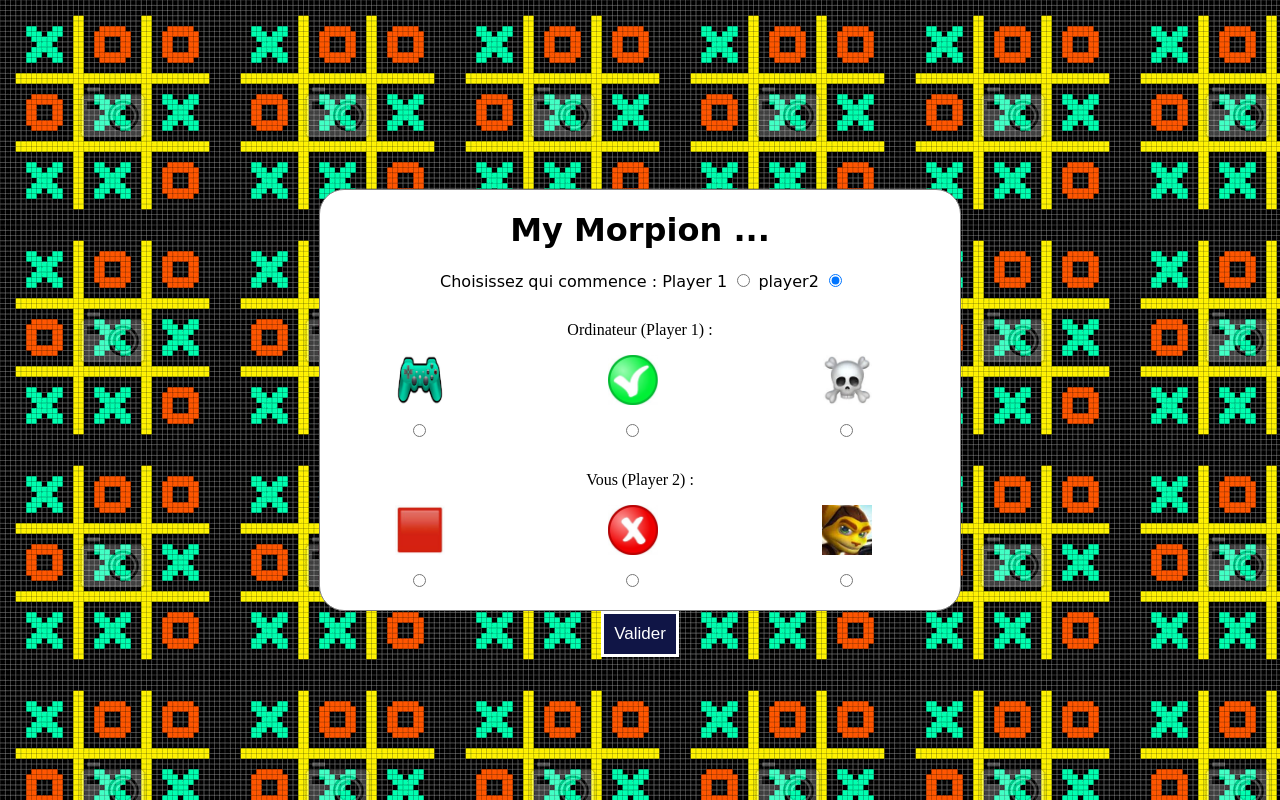
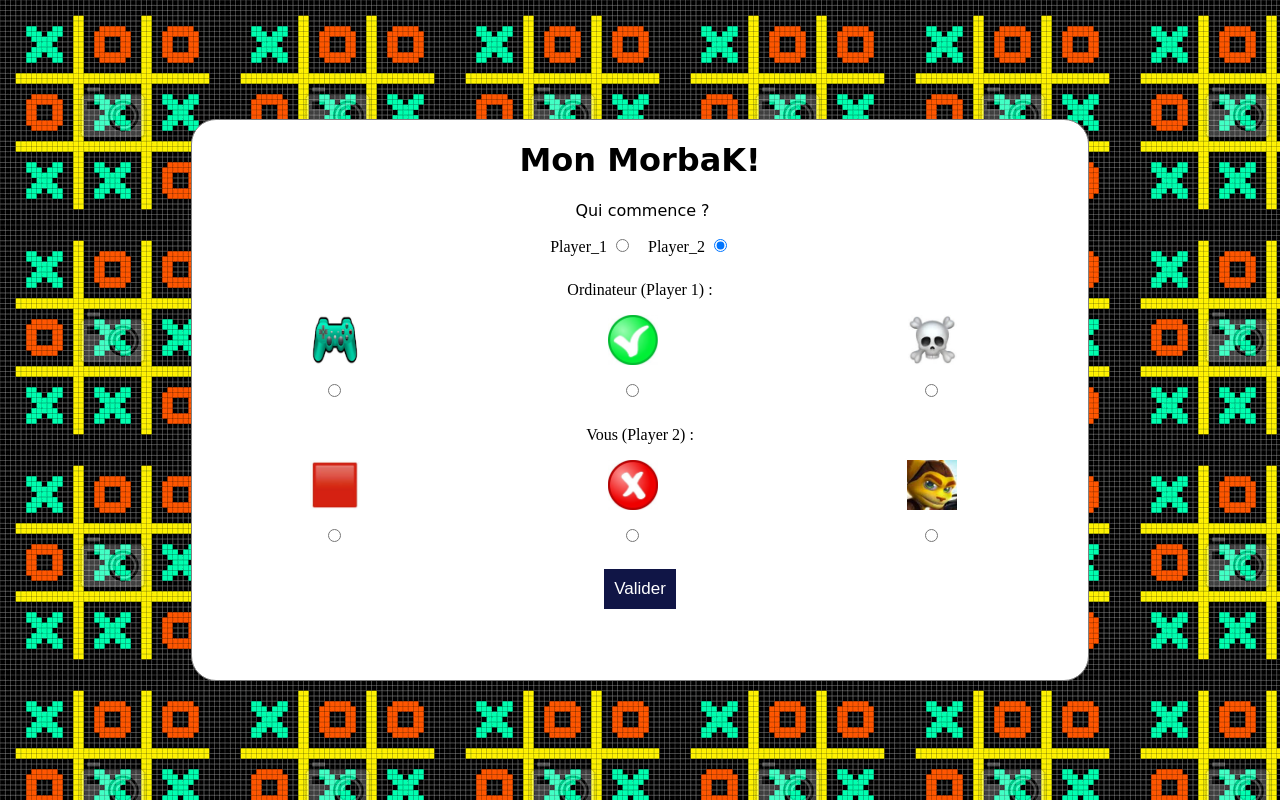
Before and after one commit to fbergot/tic-tac-toc-pages, a website built with Parcel: page index.html in a window 1280 px wide. Built offline with nearby package versions, Linux system fonts and the light colour scheme.

Commit message:
fix largeur fenetre index.html et css du index.html pour vue portable

```diff
--- a/css/style0.css
+++ b/css/style0.css
@@ -17,8 +17,8 @@ html , body {
 }
 
 .menu {
-    width: 50%;
-    height: 50%;
+    width: 70%;
+    height: 70%;
     border: 1px solid grey;
     min-height: 420px;
     z-index: 2;
@@ -47,11 +47,11 @@ html , body {
 }
 
 .all_content1 {
-    margin-top: 30px;
+    margin-top: 25px;
 }
 
 .all_content2 {
-    margin-top: 30px;
+    margin-top: 25px;
 }
 
 .content_div_img2 {
@@ -80,12 +80,18 @@ input:hover {
     font-family: cursive;
 }
 
-.text_option div {
-    display: flex;
+.textOptionContainer {
+     display: flex;
+    flex-direction: row;
     justify-content: center;
     align-items: center;
+}
 
+.inlineText1, .inlineText2 {
+    display: inline;
+    margin:  0 0.5em 0 0.5em;
 }
+
 
 input:hover {
    border: 1px solid black;
@@ -118,6 +124,12 @@ input:hover {
 @media screen and (max-width: 750px) {
    .menu {
        width: 75%;
-       height: 75%;
+       height: 77%;
    }
+
+
+    .inlineText1, .inlineText2 {
+        display: inline;
+        margin:  0 1em 0 1em;
+    }
 }
--- a/index.html
+++ b/index.html
@@ -13,16 +13,24 @@
     <div class="div_content">
         <div class="menu">
             <div>
-                <h1 class="title_menu">My Morpion ... </h1>
+                <h1 class="title_menu">Mon MorbaK!</h1>
             </div>
-            <p class="text_option">Choisissez qui commence :
+            <p class="text_option">Qui commence ?
+                    <div class="textOptionContainer">
 
-                    <label for="p1">Player 1</label>
-                    <input class="play1" type="radio" id="p1" name="choiceBegin" value="p1">
+                        <div class="inlineText1">
+                            <label for="p1">Player_1</label>
+                            <input class="play1" type="radio" id="p1" name="choiceBegin" value="p1">
+
+                        </div>
+                        <div class="inlineText2">
+                            <label for="p2">Player_2</label>
+                            <input class="play2" checked type="radio" id="p2" name="choiceBegin" value="p2">
+
+                        </div>
+                    </div>
 
 
-                    <label for="p2">player2</label>
-                    <input class="play2" checked type="radio" id="p2" name="choiceBegin" value="p2">
 
             </p>
             <div class="div_choice_content">
```
